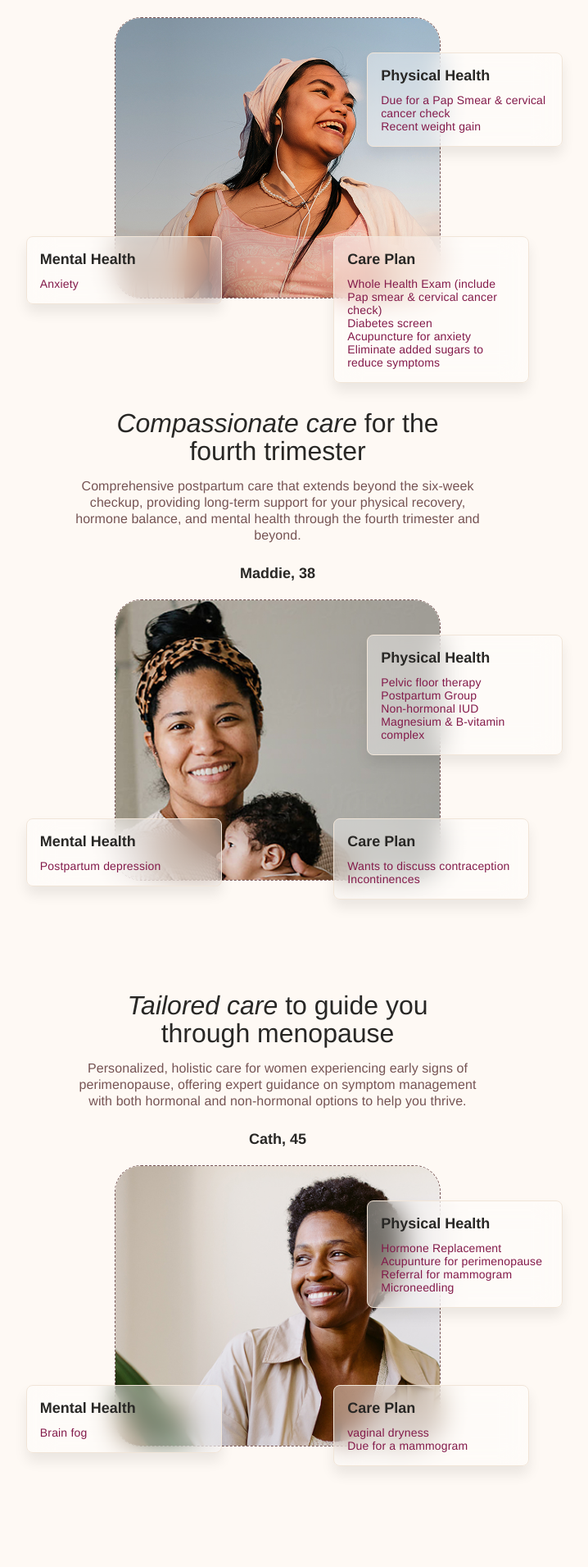
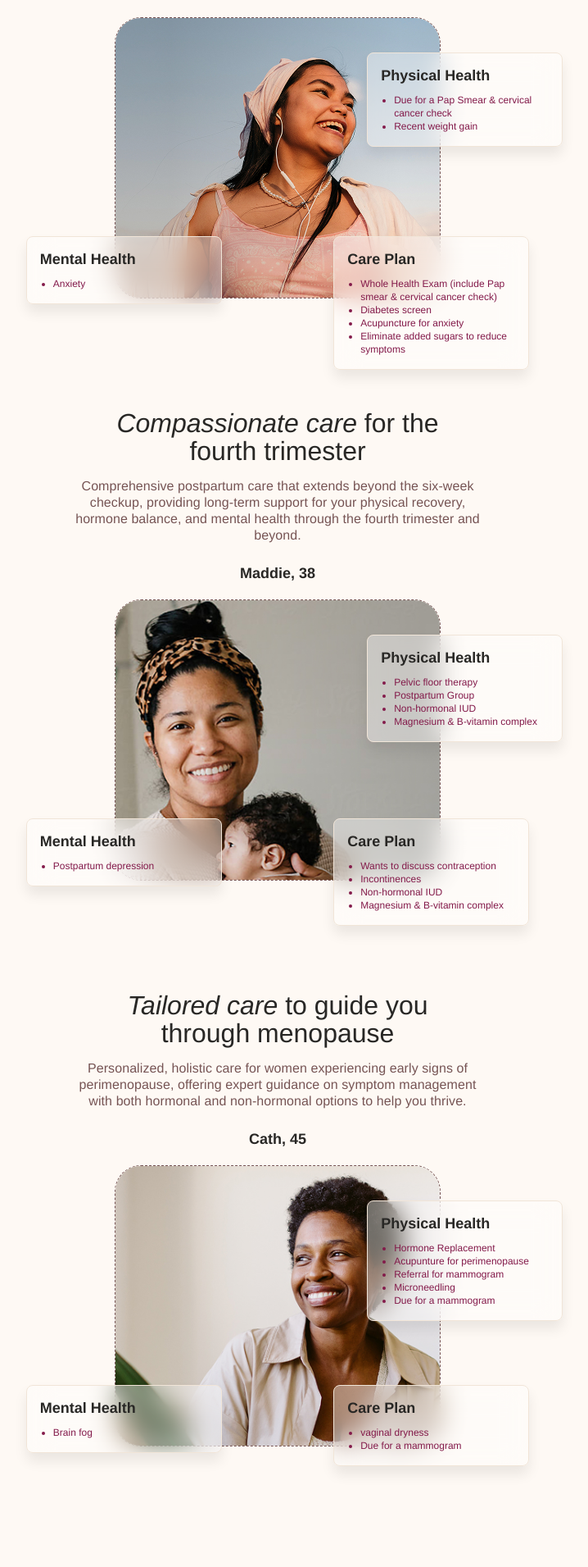
Before and after one commit to ChengchengHou/Tia-Brand-Site, a React (Vite) app: page / in a window 1280 px wide. Shown: the part 4169-6080 px from the top of the page at 82% size, without its empty margins (301-1019 px from the left). Built offline with nearby package versions, Linux system fonts and the light colour scheme; a web font is replaced by a local one.

Commit message:
fixed list

```diff
--- a/src/components/UserPersona/UserPersona.jsx
+++ b/src/components/UserPersona/UserPersona.jsx
@@ -127,28 +127,31 @@ const UserPersona = () => {
           {/* Mental Health */}
           <div className="patient-cards mental-health-card">
             <div className="patient-cards-title">Mental Health</div>
-            <div className="patient-cards-des">Anxiety</div>
+            <ul className="patient-cards-des">
+              <li>Anxiety</li>
+            </ul>
           </div>
 
           {/* Care Plan */}
           <div className="patient-cards care-plan-card">
             <div className="patient-cards-title">Care Plan</div>
-            <p className="patient-cards-des">
-              Whole Health Exam (include Pap smear & cervical cancer check){" "}
-              <br />
-              Diabetes screen <br />
-              Acupuncture for anxiety <br />
-              Eliminate added sugars to reduce symptoms
-            </p>
+            <ul className="patient-cards-des">
+              <li>
+                Whole Health Exam (include Pap smear & cervical cancer check)
+              </li>
+              <li>Diabetes screen</li>
+              <li>Acupuncture for anxiety</li>
+              <li>Eliminate added sugars to reduce symptoms</li>
+            </ul>
           </div>
 
           {/* Physical Health */}
           <div className="patient-cards physical-health-card">
             <div className="patient-cards-title">Physical Health</div>
-            <p className="patient-cards-des">
-              Due for a Pap Smear & cervical cancer check <br />
-              Recent weight gain
-            </p>
+            <ul className="patient-cards-des">
+              <li>Due for a Pap Smear & cervical cancer check</li>
+              <li>Recent weight gain</li>
+            </ul>
           </div>
         </div>
         <div className="patient-journey-header">
@@ -172,27 +175,31 @@ const UserPersona = () => {
           {/* Mental Health */}
           <div className="patient-cards mental-health-card">
             <div className="patient-cards-title">Mental Health</div>
-            <div className="patient-cards-des">Postpartum depression</div>
+            <ul className="patient-cards-des">
+              <li>Postpartum depression</li>
+            </ul>
           </div>
 
           {/* Care Plan */}
           <div className="patient-cards care-plan-card">
             <div className="patient-cards-title">Care Plan</div>
-            <p className="patient-cards-des">
-              Wants to discuss contraception <br />
-              Incontinences
-            </p>
+            <ul className="patient-cards-des">
+              <li>Wants to discuss contraception</li>
+              <li>Incontinences</li>
+              <li>Non-hormonal IUD</li>
+              <li>Magnesium & B-vitamin complex</li>
+            </ul>
           </div>
 
           {/* Physical Health */}
           <div className="patient-cards physical-health-card">
             <div className="patient-cards-title">Physical Health</div>
-            <p className="patient-cards-des">
-              Pelvic floor therapy <br />
-              Postpartum Group <br />
-              Non-hormonal IUD <br />
-              Magnesium & B-vitamin complex
-            </p>
+            <ul className="patient-cards-des">
+              <li>Pelvic floor therapy</li>
+              <li>Postpartum Group</li>
+              <li>Non-hormonal IUD</li>
+              <li>Magnesium & B-vitamin complex</li>
+            </ul>
           </div>
         </div>
         <div className="patient-journey-header">
@@ -215,27 +222,30 @@ const UserPersona = () => {
           {/* Mental Health */}
           <div className="patient-cards mental-health-card">
             <div className="patient-cards-title">Mental Health</div>
-            <div className="patient-cards-des">Brain fog</div>
+            <ul className="patient-cards-des">
+              <li>Brain fog</li>
+            </ul>
           </div>
 
           {/* Care Plan */}
           <div className="patient-cards care-plan-card">
             <div className="patient-cards-title">Care Plan</div>
-            <p className="patient-cards-des">
-              vaginal dryness <br />
-              Due for a mammogram
-            </p>
+            <ul className="patient-cards-des">
+              <li>vaginal dryness</li>
+              <li>Due for a mammogram</li>
+            </ul>
           </div>
 
           {/* Physical Health */}
           <div className="patient-cards physical-health-card">
             <div className="patient-cards-title">Physical Health</div>
-            <p className="patient-cards-des">
-              Hormone Replacement <br />
-              Acupunture for perimenopause <br />
-              Referral for mammogram <br />
-              Microneedling
-            </p>
+            <ul className="patient-cards-des">
+              <li>Hormone Replacement</li>
+              <li>Acupunture for perimenopause</li>
+              <li>Referral for mammogram </li>
+              <li>Microneedling</li>
+              <li>Due for a mammogram</li>
+            </ul>
           </div>
         </div>
         <div className="svg-container">
--- a/src/components/UserPersona/style.css
+++ b/src/components/UserPersona/style.css
@@ -172,13 +172,15 @@
 .patient-cards-des {
   align-self: stretch;
   color: var(--palette-primary-main);
-  font-family: var(--typography-body2-font-family);
-  font-size: var(--typography-body2-font-size);
-  font-style: var(--typography-body2-font-style);
-  font-weight: var(--typography-body2-font-weight);
-  letter-spacing: var(--typography-body2-letter-spacing);
-  line-height: var(--typography-body2-line-height);
+  font-family: "Basis Grotesque Pro-Regular", Helvetica;
+  font-size: 12px;
+  font-weight: 400;
+  left: 0;
+  letter-spacing: 0;
+  line-height: 16px;
   position: relative;
+  list-style-type: disc;
+  padding-left: 16px;
 }
 
 .svg-container {
--- a/src/screens/Frame/Frame.jsx
+++ b/src/screens/Frame/Frame.jsx
@@ -340,6 +340,7 @@ export const Frame = () => {
           </div>
         </div>
         <UserPersona />
+
         <Footer />
       </div>
     </div>
```
Also changed, not shown: src/components/TextAnimation/TextAnimation.jsx (added, +48 -0 lines).
